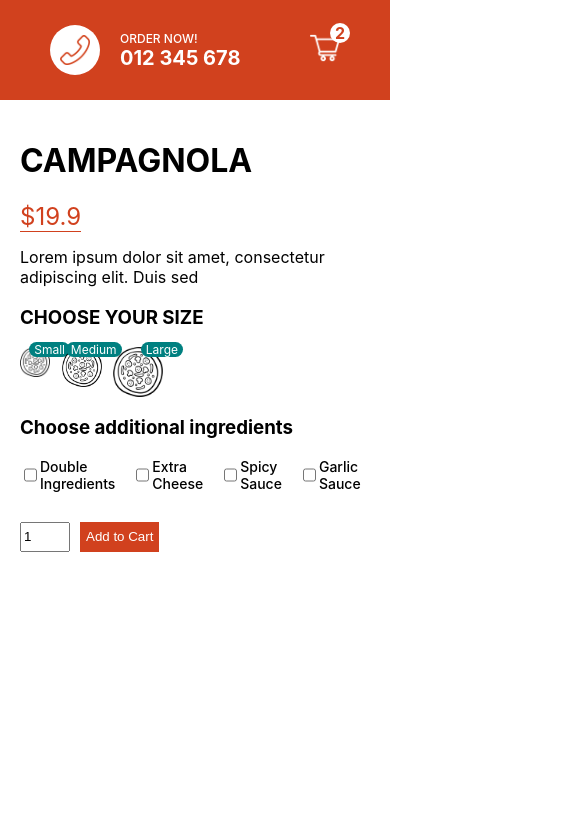
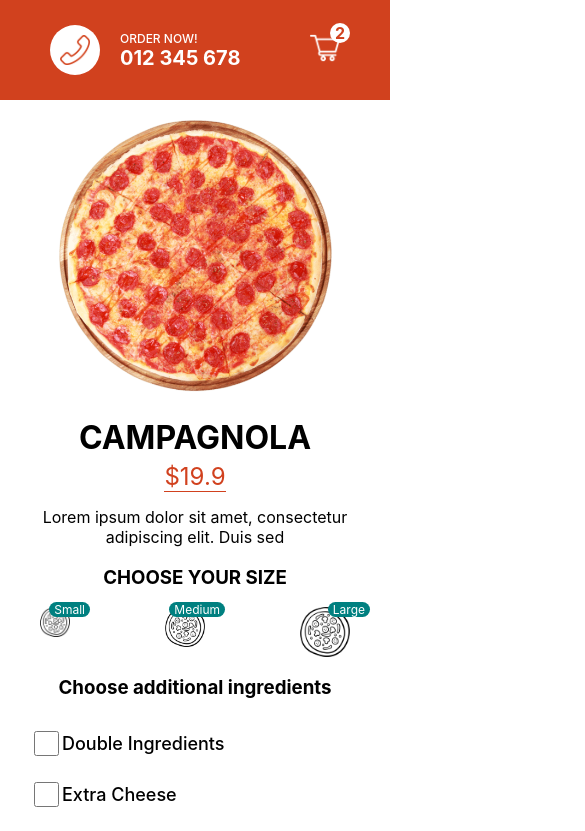
Before and after one commit to blainecurren/mels-shop, a Next.js app: page /product/1 in a window 390 px wide. Shown: the top 831 px of the page, 585 px wide, since content can reach past the window. Built offline with nearby package versions, Linux system fonts and the light colour scheme.

Commit message:
attempt to fix footer.module.css #1

```diff
--- a/styles/Cart.module.css
+++ b/styles/Cart.module.css
@@ -55,3 +55,17 @@
   font-weight: bold;
   cursor: pointer;
 }
+
+@media screen and (max-width: 480px) {
+  .container {
+    flex-direction: column;
+    padding: 20px;
+  }
+
+  .table {
+    display: flex;
+    flex-direction: column;
+    align-items: center;
+    justify-content: center;
+  }
+}
--- a/styles/Footer.module.css
+++ b/styles/Footer.module.css
@@ -34,7 +34,7 @@
   color: rgb(211, 211, 211);
 }
 
-@media screen and (min-width: 480px) {
+@media screen and (max-width: 480px) {
   .container {
     height: auto;
     text-align: center;
@@ -44,7 +44,7 @@
     display: none;
   }
 
-  .item {
+  .item:second-child {
     flex-direction: column;
   }
 
--- a/styles/Product.module.css
+++ b/styles/Product.module.css
@@ -95,3 +95,46 @@
   font-weight: 500;
   cursor: pointer;
 }
+
+@media screen and (max-width: 480px) {
+  .container {
+    height: auto;
+    text-align: center;
+    flex-direction: column;
+    margin-top: 20px;
+  }
+
+  .imgContainer {
+    width: 70vw;
+    height: 70vw;
+  }
+
+  .title {
+    margin: 5px;
+  }
+
+  .sizes {
+    width: 100%;
+    padding: 0px 20px;
+  }
+
+  .ingredients {
+    flex-direction: column;
+  }
+
+  .option {
+    margin: 10px;
+    font-size: 18px;
+  }
+
+  .checkbox {
+    width: 25px;
+    height: 25px;
+  }
+
+  .quantity,
+  .button {
+    height: 50px;
+    padding: 10px 20px;
+  }
+}
--- a/styles/ProductCard.module.css
+++ b/styles/ProductCard.module.css
@@ -26,7 +26,7 @@
   color: #777;
 }
 
-@media (min-width: 480px) {
+@media (max-width: 480px) {
   .container {
     width: 100%;
   }
--- a/styles/ProductList.module.css
+++ b/styles/ProductList.module.css
@@ -19,12 +19,12 @@
   flex-wrap: wrap;
 }
 
-@media (min-width: 480px) {
-  .title{
+@media (max-width: 480px) {
+  .title {
     text-align: center;
   }
 
-  .desc{
+  .desc {
     width: 90%;
     text-align: center;
   }
```
Also changed, not shown: pages/Cart.jsx (+5 -2 lines).
